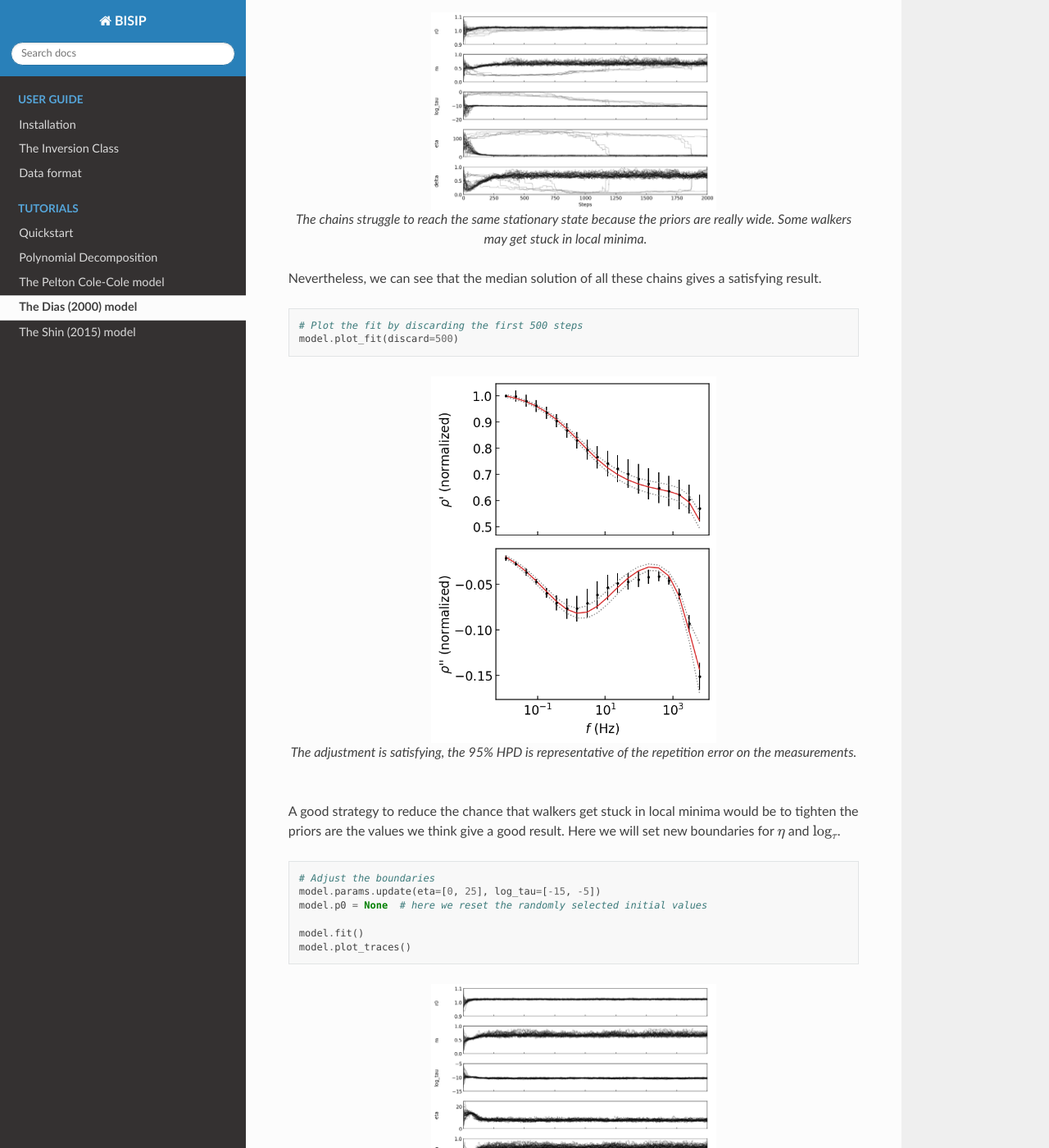
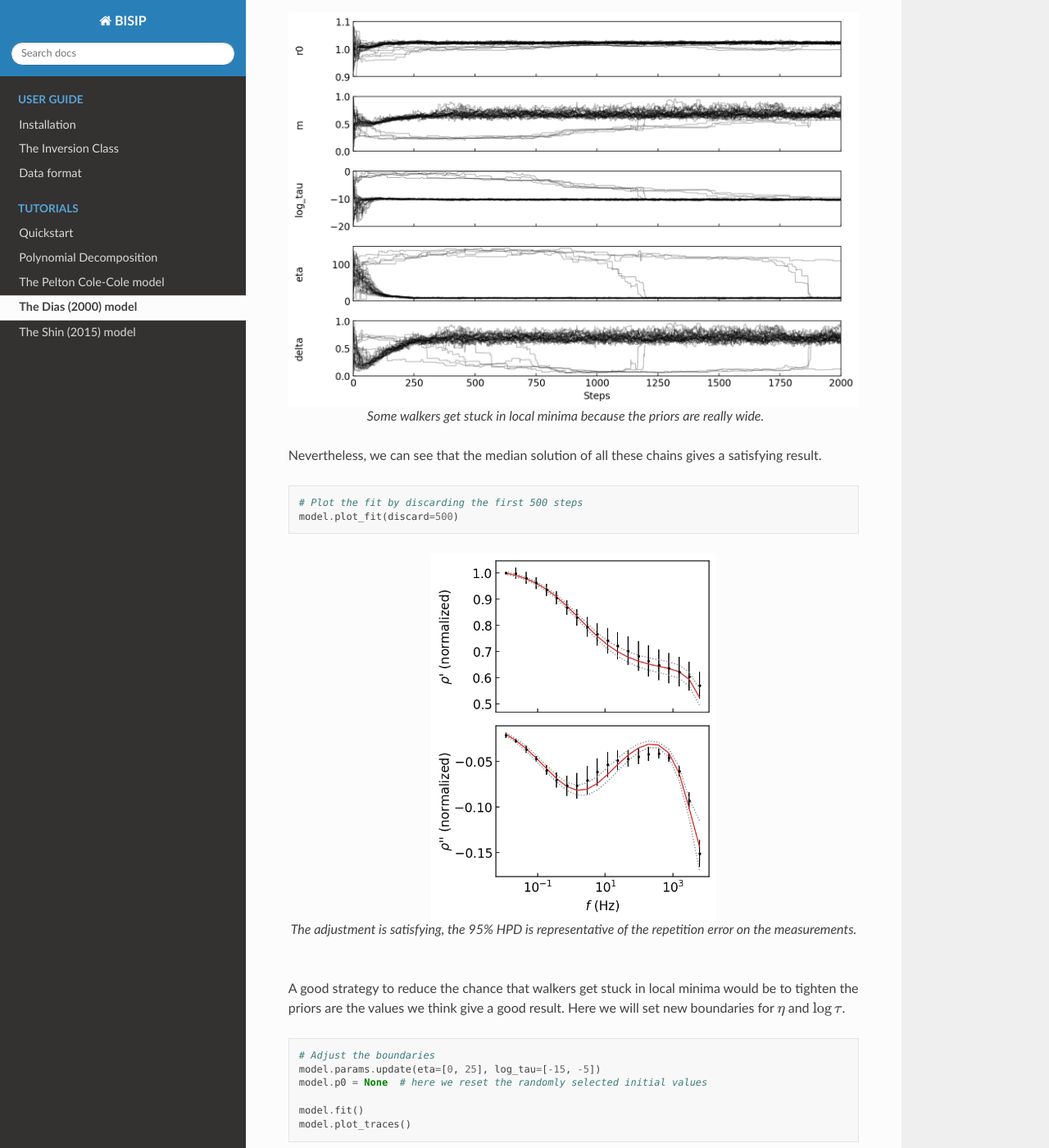
Before and after one commit to clberube/bisip2, a Sphinx documentation site: the page built from docs/tutorials/dias.rst, in a window 1280 px wide and 1400 px high, scrolled down 1285 px. Shown: the whole window at 82% size. Built offline with Sphinx 7.4.7 and the Read the Docs theme 2.0.0, drawn with Linux system fonts in a browser that asks for light colours.

Commit message:
Update docs

```diff
--- a/docs/tutorials/dias.rst
+++ b/docs/tutorials/dias.rst
@@ -69,11 +69,10 @@ First let's look at the parameter traces
     model.plot_traces()
 
 .. figure:: ./figures/dias_wide_traces.png
-    :width: 50%
+    :width: 100%
     :align: center
 
-    The chains struggle to reach the same stationary state because the priors
-    are really wide. Some walkers may get stuck in local minima.
+    Some walkers get stuck in local minima because the priors are really wide.
 
 Nevertheless, we can see that the median solution of all these chains gives a
 satisfying result.
@@ -92,7 +91,7 @@ satisfying result.
 
 A good strategy to reduce the chance that walkers get stuck in local minima
 would be to tighten the priors are the values we think give a good result. Here
-we will set new boundaries for :math:`\eta` and :math:`\log_{\tau}`.
+we will set new boundaries for :math:`\eta` and :math:`\log \tau`.
 
 .. code-block:: python
 
@@ -104,7 +103,7 @@ we will set new boundaries for :math:`\eta` and :math:`\log_{\tau}`.
     model.plot_traces()
 
 .. figure:: ./figures/dias_bounds_updated.png
-    :width: 50%
+    :width: 100%
     :align: center
 
     We can see that the stricter priors have allowed all walkers to find the
```
